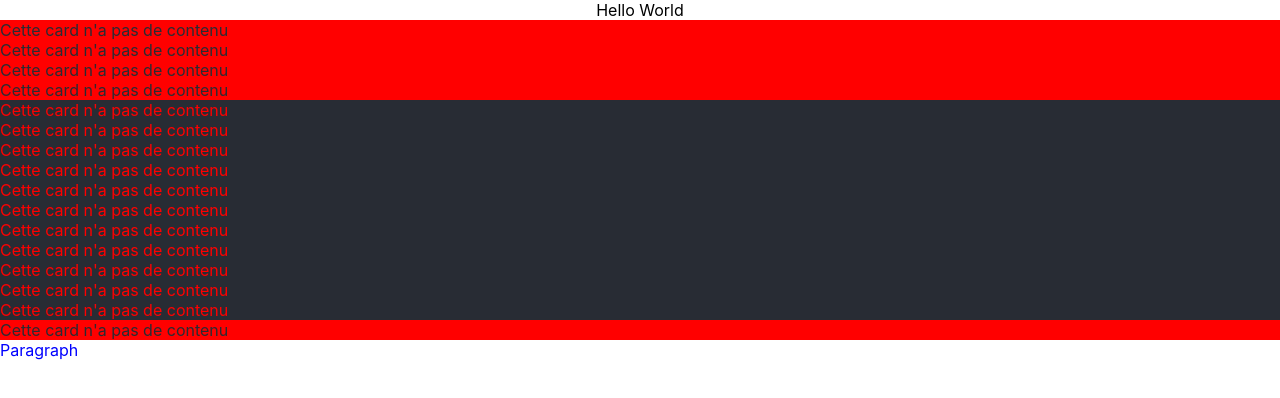
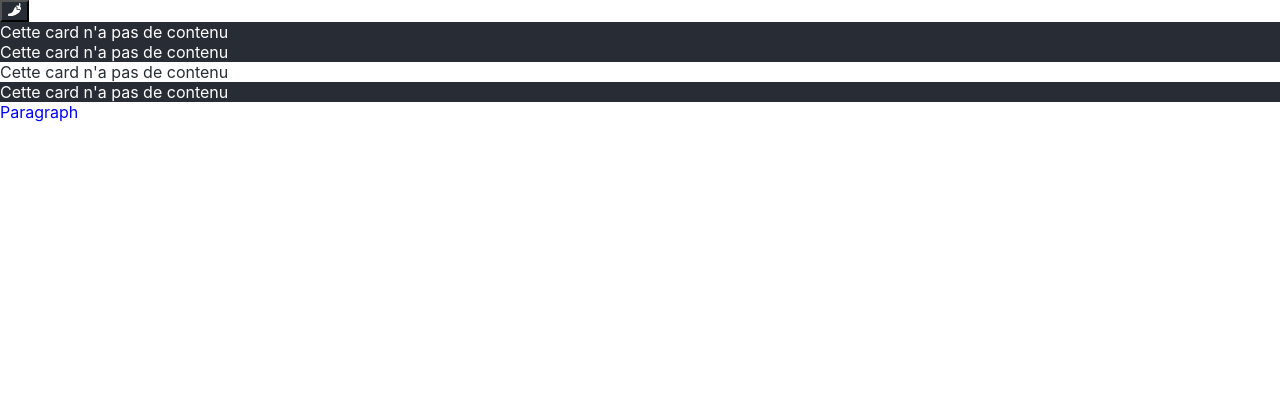
Before and after one commit to Nvmeless/chimpokomon-front, a React (Create React App) app: page / in a window 1280 px wide. Shown: the top 398 px of the page. Built offline with nearby package versions, Linux system fonts and the light colour scheme.

Commit message:
ft: Menu Exercice started

```diff
--- a/src/App.js
+++ b/src/App.js
@@ -2,35 +2,52 @@ import React from "react";
 import logo from "./logo.svg";
 import "./App.css";
 import { ThemeProvider } from "styled-components";
-import { Card, Paragraph } from "./components/atoms";
-
+import { Card, Paragraph, Divider, Button } from "./components/atoms";
+import {
+  FaCarrot,
+  FaLemon,
+  FaPepperHot,
+  FaPersonBooth,
+  FaUser,
+} from "react-icons/fa";
+import { Menu } from "./components/organisms";
+import { MenuButton } from "./components/molecules";
 const invert = ({ primary, secondary }) => ({
   primary: secondary,
   secondary: primary,
 });
 
+const menuData = [
+  {
+    icon: <FaPepperHot></FaPepperHot>,
+    text: "Chili",
+    value: "chili",
+  },
+  {
+    icon: <FaCarrot></FaCarrot>,
+    text: "Carrot",
+    value: "carrot",
+  },
+  {
+    icon: <FaLemon></FaLemon>,
+    text: "Lemon",
+    value: "lemon",
+  },
+];
+
 function App() {
+  console.log("Render App");
   let color = "blue";
   return (
     <>
-      <div className="App">Hello World</div>
-      <Card backgroundColor="purple">zelfgknzgoinzrgoibn</Card>
-      <Card></Card>
-      <Card height="200px" backgroundColor="White"></Card>
-      <Card color="green"></Card>
+      <MenuButton icon={<FaPepperHot />}></MenuButton>
+      <Menu data={menuData}></Menu>
+      <Card />
+
       <ThemeProvider theme={invert}>
         <Card />
-        <Card />
-        <Card />
-        <Card />
-        <Card />
-        <Card />
-        <Card />
-        <Card />
-        <Card />
-        <Card />
-        <Card />
       </ThemeProvider>
+
       <Card></Card>
       <Paragraph></Paragraph>
     </>
--- /dev/null
+++ b/src/components/atoms/Button/Button.jsx
@@ -0,0 +1,19 @@
+import React from "react";
+import { styled } from "styled-components";
+const StyledButton = styled.button`
+  ${(props) => (props.height ? "height: " + props.height + " ;" : "")}
+  ${(props) => (props.width ? "width: " + props.width + " ;" : "")}
+  background : ${(props) =>
+    props.background ? props.background : props.theme.secondary};
+  color: ${(props) => (props.color ? props.color : props.theme.primary)};
+`;
+const Button = ({ icon = <></>, text = "", ...props }) => {
+  return (
+    <StyledButton {...props}>
+      {icon}
+      {text}
+    </StyledButton>
+  );
+};
+
+export default Button;
--- /dev/null
+++ b/src/components/atoms/Divider/Divider.jsx
@@ -0,0 +1,49 @@
+import React from "react";
+
+class Divider extends React.Component {
+  constructor(props) {
+    super(props);
+    console.log("Objet Actualisé");
+    this.state = {
+      isVisible: true,
+      sentence: "tata",
+    };
+    this.handleVisibility = this.handleVisibility.bind(this);
+  }
+  componentDidMount() {
+    console.log("to");
+    this.setState(() => ({
+      sentence: "toto",
+    }));
+  }
+  componentWillUnmount() {
+    console.log("unMount");
+  }
+  componentDidUpdate() {
+    console.log("Updated");
+  }
+  handleVisibility(e) {
+    e.preventDefault();
+    this.setState((prevState) => ({
+      isVisible: !prevState.isVisible,
+    }));
+  }
+
+  render() {
+    console.log("Render Divider");
+    return (
+      <div
+        onDoubleClick={this.handleVisibility}
+        style={{
+          height: "10px",
+          background: this.state.isVisible ? "blue" : "white",
+          width: "90vw",
+        }}
+      >
+        {this.state.sentence}
+      </div>
+    );
+  }
+}
+
+export default Divider;
--- a/src/components/atoms/index.js
+++ b/src/components/atoms/index.js
@@ -1,4 +1,5 @@
 import Card from "./Card/Card";
 import Paragraph from "./Paragraph/Paragraph";
-
-export { Card, Paragraph };
+import Divider from "./Divider/Divider";
+import Button from "./Button/Button";
+export { Button, Card, Divider, Paragraph };
--- /dev/null
+++ b/src/components/molecules/MenuButton/MenuButton.jsx
@@ -0,0 +1,19 @@
+import React, { useState } from "react";
+import { Button } from "../../atoms";
+
+const MenuButton = ({ icon = <></>, ...props }) => {
+  const [colorButton, setColorButton] = useState(false);
+  const handleColorChange = () => {
+    setColorButton("red");
+  };
+  return (
+    <Button
+      onClick={handleColorChange}
+      color={colorButton}
+      text={props.children}
+      icon={icon}
+    ></Button>
+  );
+};
+
+export default MenuButton;
--- /dev/null
+++ b/src/components/molecules/index.js
@@ -0,0 +1,3 @@
+import MenuButton from "./MenuButton/MenuButton";
+
+export { MenuButton };
--- /dev/null
+++ b/src/components/organisms/Menu/Menu.jsx
@@ -0,0 +1,8 @@
+import React from "react";
+import { Card } from "../../atoms";
+
+const Menu = () => {
+  return <Card></Card>;
+};
+
+export default Menu;
--- /dev/null
+++ b/src/components/organisms/index.js
@@ -0,0 +1,3 @@
+import Menu from "./Menu/Menu";
+
+export { Menu };
--- a/src/index.js
+++ b/src/index.js
@@ -19,7 +19,7 @@ const night = {
 const root = ReactDOM.createRoot(document.getElementById("root"));
 root.render(
   <React.StrictMode>
-    <ThemeProvider theme={night}>
+    <ThemeProvider theme={theme}>
       <App />
     </ThemeProvider>
   </React.StrictMode>
```
